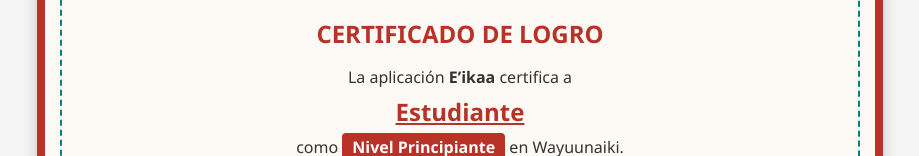
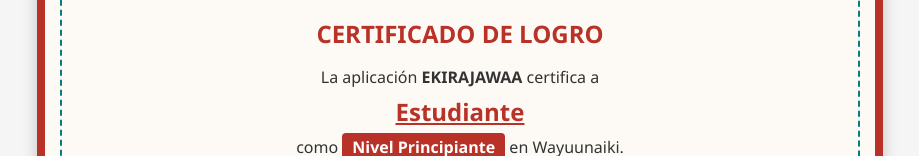
Before and after one commit to IngenieroRaskolnikov/certificado-eikaa, a plain HTML site: page index.html in a window 1280 px wide. Shown: the part 230-386 px from the top of the page, without its empty margins (180-1099 px from the left). Drawn offline with Linux system fonts and the light colour scheme.

Commit message:
Update index.html

```diff
--- a/index.html
+++ b/index.html
@@ -29,7 +29,7 @@
       <h1>Certificado de Logro</h1>
 
       <div class="body-text">
-        La aplicación <strong>E’ikaa</strong> certifica a<br>
+        La aplicación <strong>EKIRAJAWAA</strong> certifica a<br>
         <span id="nombreAlumno" class="student-name">Cargando...</span><br>
         como <span class="level-tag">Nivel Principiante</span> en Wayuunaiki.
       </div>
```
